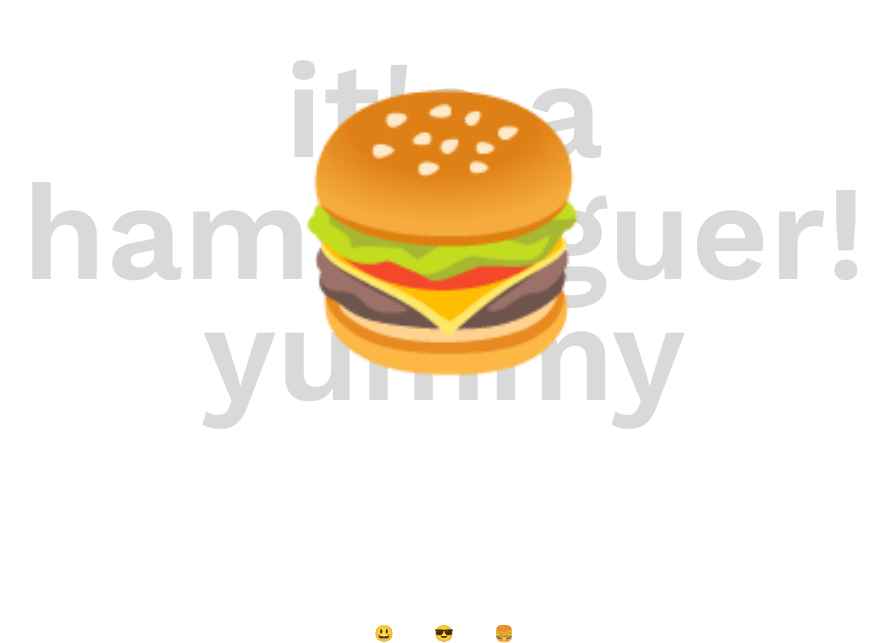
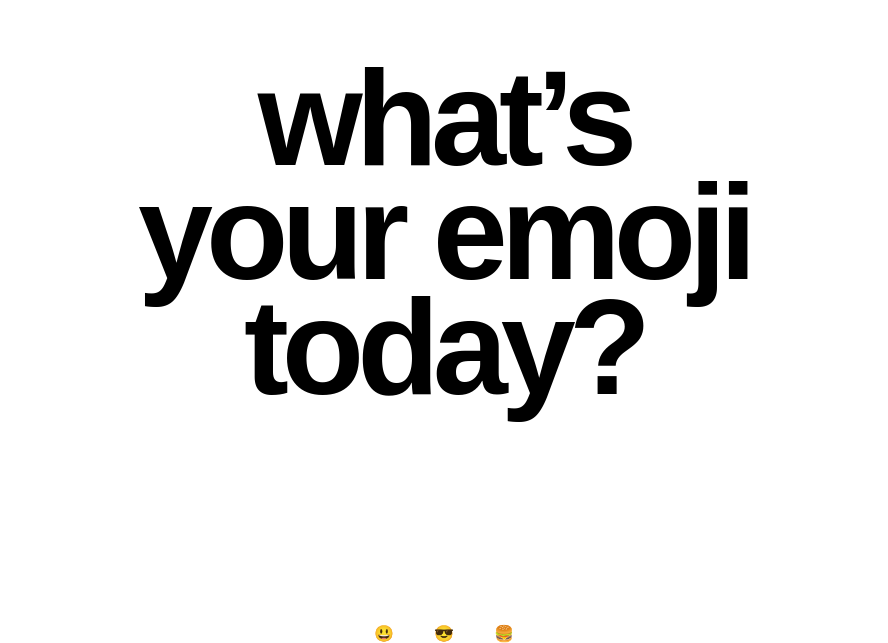
Before and after one commit to kbooz/youremoji-today, a React (Create React App) app: page / in a window 1280 px wide. Shown: the part 157-800 px from the top of the page, without its empty margins (196-1084 px from the left). Built offline with nearby package versions, Linux system fonts and the light colour scheme.

Commit message:
animated title and rocket

```diff
--- a/src/App.tsx
+++ b/src/App.tsx
@@ -2,7 +2,7 @@ import * as React from "react"
 import { css, Global } from "@emotion/core"
 import styled from "@emotion/styled"
 
-import Emoji from "./Emoji"
+import Title from "./components/Title/Title"
 import emojis from "./emojis.json"
 import { CenterContainer } from "./styles"
 import { randomNumber } from "./utils"
@@ -25,13 +25,14 @@ export default function App() {
 			<Global
 				styles={css`
 					body {
-						background: ${emoji.color};
+						/* background: ${emoji.color}; */
 					}
 				`}
 			/>
 			<Container>
 				<div />
-				<Emoji {...emoji} />
+				{/* <Emoji {...emoji} /> */}
+				<Title />
 				<CenterContainer>
 					{emojis.map((item) => (
 						<div style={{ padding: "0 20px" }} onClick={() => setEmoji(item)}>
--- /dev/null
+++ b/src/components/Title/Rocket.animation.ts
@@ -0,0 +1,38 @@
+const animationPaused = {
+	animationPlayState: "paused",
+	animationIterationCount: 1,
+}
+
+export const variant = {
+	hidden: {
+		opacity: 0,
+		left: -15,
+		bottom: -15,
+		right: "initial",
+		top: "initial",
+		transform: "rotate(0)",
+		...animationPaused,
+	},
+	appear: { opacity: 1, left: 0, bottom: 0, ...animationPaused },
+	prepare: {
+		animationPlayState: "running",
+		animationIterationCount: "infinite",
+	},
+	launch: {
+		...animationPaused,
+		left: "initial",
+		right: 0,
+		top: -20,
+		opacity: 0,
+		transition: {
+			duration: 0.5,
+		},
+	},
+	cancel: {
+		opacity: 0,
+		bottom: -100,
+		transform: "rotate(90deg)",
+		...animationPaused,
+		transition: { duration: 0.2 },
+	},
+}
--- /dev/null
+++ b/src/components/Title/Rocket.styles.ts
@@ -0,0 +1,33 @@
+import { keyframes } from "@emotion/core"
+import styled from "@emotion/styled"
+import { motion } from "framer-motion"
+
+const shake = keyframes`
+0%, 100% {
+		transform: translate3d(0, 10px, 0)
+}
+10%,
+30%,
+50%,
+70%,
+90% {
+		transform: translate3d(-10px, 0, 0)
+}
+20%,
+40%,
+60%,
+80% {
+		transform: translate3d(10px, 10px, 0)
+}
+`
+
+export const RocketContainer = styled(motion.div)`
+	position: absolute;
+	display: inline-block;
+	animation-duration: 1s;
+	animation-play-state: paused;
+	font-size: 2rem;
+	&.shake {
+		animation-name: ${shake};
+	}
+`
--- /dev/null
+++ b/src/components/Title/Rocket.tsx
@@ -0,0 +1,25 @@
+import * as React from "react"
+import { AnimationControls } from "framer-motion"
+
+import { variant } from "./Rocket.animation"
+import { RocketContainer } from "./Rocket.styles"
+
+interface RocketInterface {
+	control: AnimationControls
+	isShaking: boolean
+}
+
+function Rocket({ isShaking, control }: RocketInterface) {
+	return (
+		<RocketContainer
+			className={isShaking ? "shake" : ""}
+			initial="hidden"
+			animate={control}
+			variants={variant}
+		>
+			🚀
+		</RocketContainer>
+	)
+}
+
+export default Rocket
--- /dev/null
+++ b/src/components/Title/Title.animation.ts
@@ -0,0 +1,22 @@
+export const variants = {
+	enter: { opacity: 0, transform: "scale(1.2)" },
+	entered: {
+		opacity: 1,
+		transform: "scale(1)",
+		transition: {
+			type: "spring",
+			duration: 0.15,
+			stiffness: 100,
+		},
+	},
+	exit: { opacity: 0, type: "spring", transform: "scale(.9)" },
+	hover: {
+		scale: 1.1,
+		transition: { duration: 0.15, type: "spring", stiffness: 100 },
+	},
+	press: {
+		scale: 0.9,
+		opacity: 0.6,
+		transition: { duration: 0.15, type: "spring", stiffness: 100 },
+	},
+}
--- /dev/null
+++ b/src/components/Title/Title.styles.ts
@@ -0,0 +1,24 @@
+import styled from "@emotion/styled"
+import { motion } from "framer-motion"
+
+import { fluidText } from "../../utils"
+
+export const TitleContainer = styled.div`
+	position: relative;
+`
+
+export const TitleText = styled.h1`
+	margin: 0;
+`
+
+export const TitleButton = styled(motion.button)`
+	appearance: none;
+	border: 0;
+	background: transparent;
+	font-size: calc(${fluidText(48, 82, 360, 720)});
+	font-weight: 600;
+	letter-spacing: -7px;
+	text-align: center;
+	line-height: 0.85;
+	padding: 0;
+`
--- /dev/null
+++ b/src/components/Title/Title.tsx
@@ -0,0 +1,62 @@
+import * as React from "react"
+import { useAnimation } from "framer-motion"
+
+import Rocket from "./Rocket"
+import { variants } from "./Title.animation"
+import { TitleButton, TitleContainer, TitleText } from "./Title.styles"
+
+function Title() {
+	const [isShaking, setShaking] = React.useState(false)
+	const launchControl = useAnimation()
+
+	const [appear, prepare, launch, cancel] = React.useMemo(
+		() => [
+			() => launchControl.start("appear"),
+			async () => {
+				setShaking(true)
+				await launchControl.start("prepare")
+			},
+			async () => {
+				setShaking(false)
+				await launchControl.start("launch")
+				await launchControl.set("hidden")
+			},
+			async () => {
+				setShaking(false)
+				await launchControl.start("cancel")
+				await launchControl.set("hidden")
+			},
+		],
+		[]
+	)
+
+	return (
+		<TitleContainer>
+			<TitleText>
+				<TitleButton
+					type="button"
+					initial="enter"
+					animate="entered"
+					whileHover="hover"
+					whileTap="press"
+					exit="exit"
+					variants={variants}
+					onHoverStart={appear}
+					onHoverEnd={cancel}
+					onTap={launch}
+					onTapCancel={cancel}
+					onTapStart={prepare}
+				>
+					what’s
+					<br />
+					your emoji
+					<br />
+					today?
+				</TitleButton>
+			</TitleText>
+			<Rocket isShaking={isShaking} control={launchControl} />
+		</TitleContainer>
+	)
+}
+
+export default Title
```
